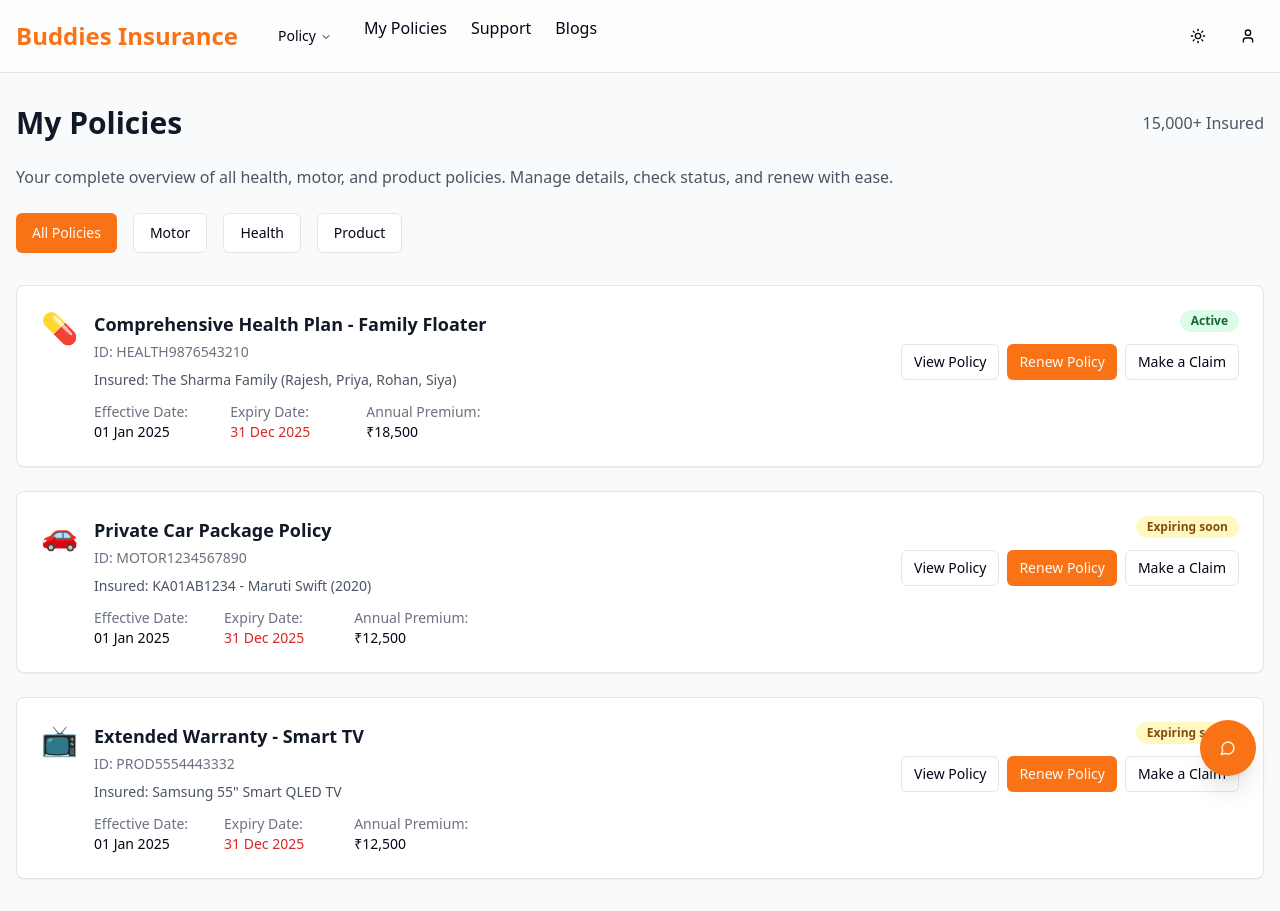
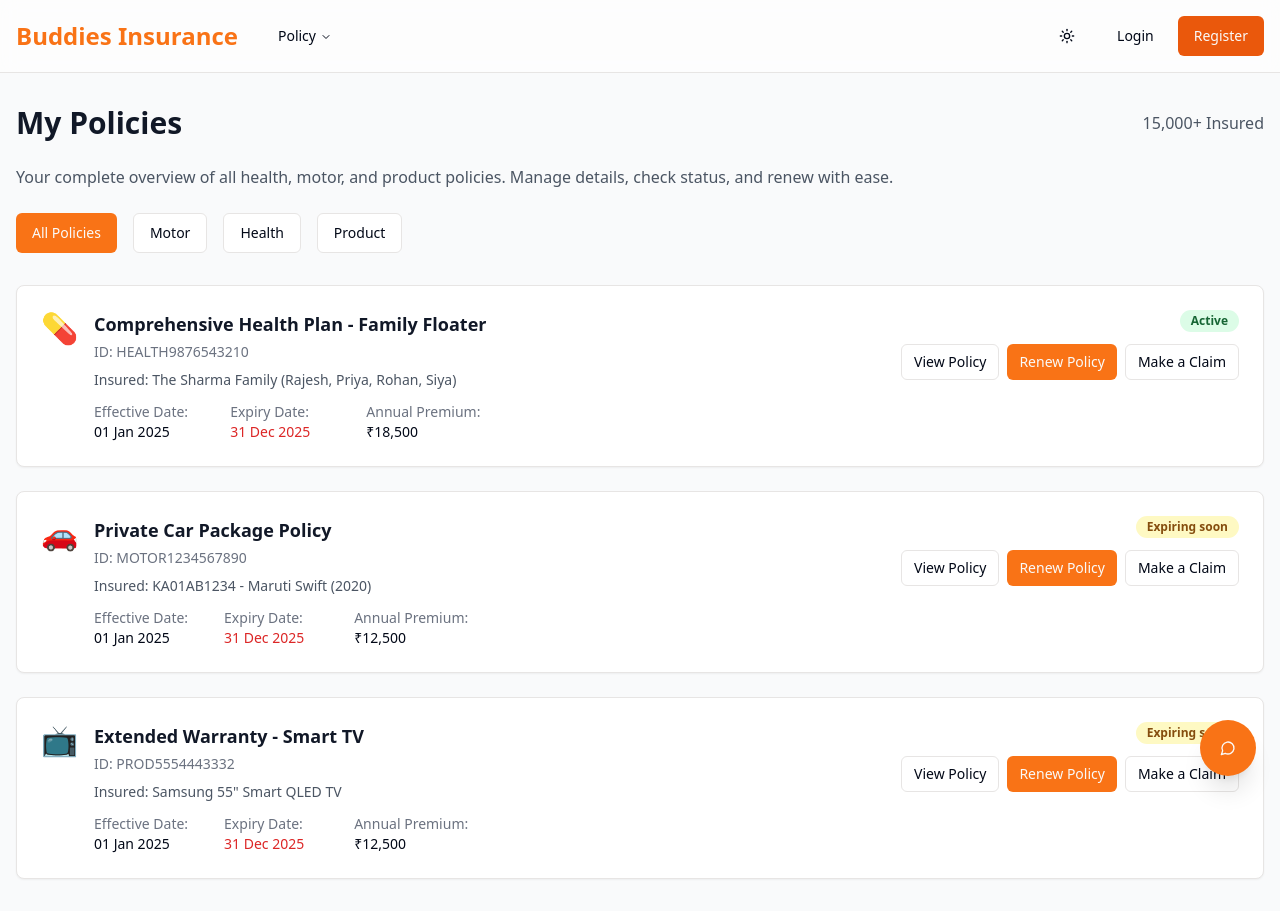
Before and after one commit to drcleverin/Proj-FE, a React (Vite) app: page /blogs in a window 1280 px wide. Built offline with nearby package versions, Linux system fonts and the light colour scheme.

Commit message:
Implement real-time login for navbar profile
Dynamically update the user profile in the navbar after login, reflecting the current user's information.

```diff
--- a/src/components/Header.tsx
+++ b/src/components/Header.tsx
@@ -1,8 +1,10 @@
 
 import { Button } from "@/components/ui/button";
-import { Link } from "react-router-dom";
+import { Link, useNavigate } from "react-router-dom";
 import { LogOut, User } from "lucide-react";
 import { ThemeToggle } from "@/components/ThemeToggle";
+import { useContext } from "react";
+import AuthContext from "@/context/AuthContext";
 import {
   NavigationMenu,
   NavigationMenuContent,
@@ -19,6 +21,14 @@ import {
 } from "@/components/ui/dropdown-menu";
 
 const Header = () => {
+  const { user, logout, isAuthenticated } = useContext(AuthContext);
+  const navigate = useNavigate();
+
+  const handleLogout = () => {
+    logout();
+    navigate('/');
+  };
+
   return (
     <header className="bg-background/95 backdrop-blur supports-[backdrop-filter]:bg-background/60 border-b border-border sticky top-0 z-50">
       <div className="container mx-auto px-4 py-4 flex items-center justify-between">
@@ -69,6 +79,8 @@ const Header = () => {
               </NavigationMenuList>
             </NavigationMenu>
 
+            {isAuthenticated && (
+              <>
                 <Link to="/dashboard" className="text-foreground hover:text-insurance-primary transition-colors">
                   My Policies
                 </Link>
@@ -78,12 +90,15 @@ const Header = () => {
                 <Link to="/blogs" className="text-foreground hover:text-insurance-primary transition-colors">
                   Blogs
                 </Link>
+              </>
+            )}
           </nav>
         </div>
 
         <div className="flex items-center space-x-4">
           <ThemeToggle />
 
+          {isAuthenticated ? (
             <DropdownMenu>
               <DropdownMenuTrigger asChild>
                 <Button variant="ghost" className="relative h-8 w-8 rounded-full">
@@ -94,9 +109,12 @@ const Header = () => {
               <DropdownMenuContent className="w-56 bg-background border border-border" align="end" forceMount>
                 <div className="flex items-center justify-start gap-2 p-2">
                   <div className="flex flex-col space-y-1 leading-none">
-                  <p className="font-medium">Rajesh Sharma</p>
+                    <p className="font-medium">{user?.username}</p>
                     <p className="w-[200px] truncate text-sm text-muted-foreground">
-                    rajesh.sharma@example.com
+                      {user?.email || 'No email available'}
+                    </p>
+                    <p className="text-xs text-muted-foreground capitalize">
+                      {user?.role?.toLowerCase()}
                     </p>
                   </div>
                 </div>
@@ -108,14 +126,22 @@ const Header = () => {
                   </Link>
                 </DropdownMenuItem>
                 <DropdownMenuSeparator />
-              <DropdownMenuItem asChild>
-                <Link to="/" className="w-full cursor-pointer text-red-600 focus:text-red-600">
+                <DropdownMenuItem onClick={handleLogout} className="w-full cursor-pointer text-red-600 focus:text-red-600">
                   <LogOut className="mr-2 h-4 w-4" />
                   Logout
-                </Link>
                 </DropdownMenuItem>
               </DropdownMenuContent>
             </DropdownMenu>
+          ) : (
+            <div className="flex items-center space-x-2">
+              <Button asChild variant="ghost">
+                <Link to="/login">Login</Link>
+              </Button>
+              <Button asChild>
+                <Link to="/register">Register</Link>
+              </Button>
+            </div>
+          )}
         </div>
       </div>
     </header>
```
Lines whose indentation alone changed are shown as unchanged.
